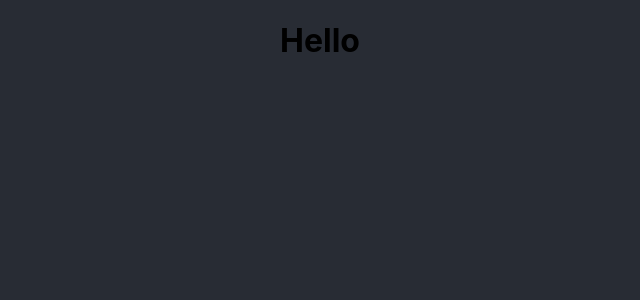
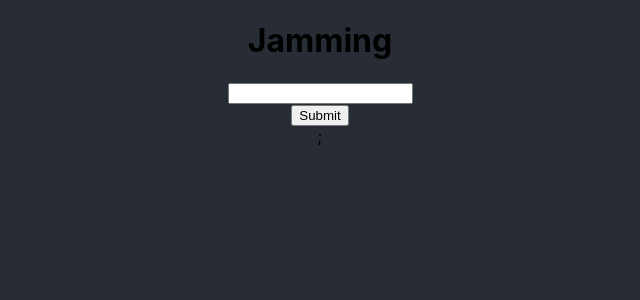
Before and after one commit to Mikeward5/jamming, a React (Create React App) app: page / in a window 1280 px wide. Shown: the top 300 px of the page, without its empty margins (320-960 px from the left). Built offline with nearby package versions, Linux system fonts and the light colour scheme.

Commit message:
added searchbar and button to App

```diff
--- a/src/components/App/App.js
+++ b/src/components/App/App.js
@@ -1,11 +1,20 @@
 import './App.css';
+import SearchBar from '../SearchBars/SearchBar.js';
 
 function App() {
   return (
-    <div className="App">
-      <h1>Hello</h1>
+    <>
+    <div className="body">
+      <h1>Jamming</h1>
     </div>
+    <div>
+      <SearchBar />;
+    </div>
+    <div>
+
+    </div>
+    </>
   );
-}
+};
 
 export default App;
--- /dev/null
+++ b/src/components/SearchBars/SearchBar.js
@@ -0,0 +1,11 @@
+function SearchBar() {
+    return (
+        <form>
+            <input type="text" id="input" />
+            <br />
+            <button type="submit">Submit</button>
+        </form>
+    )
+};
+
+export default SearchBar;
```
Also changed, not shown: src/components/SearchBars/SearchBar.css (added).
